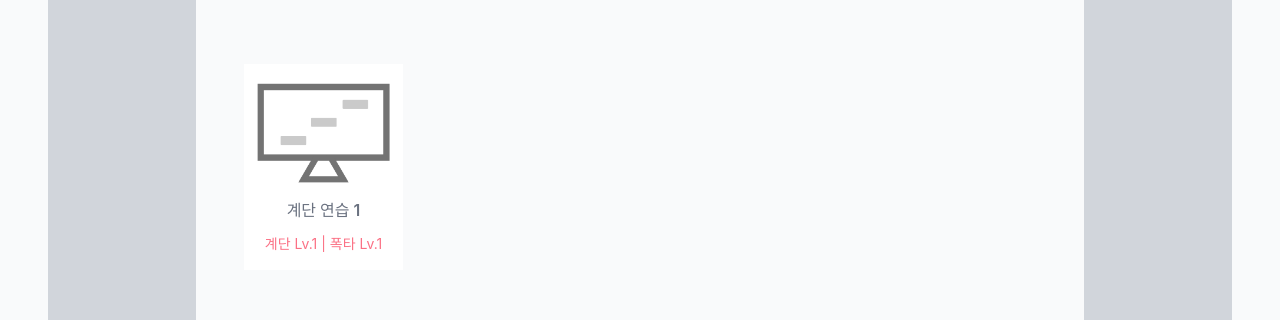
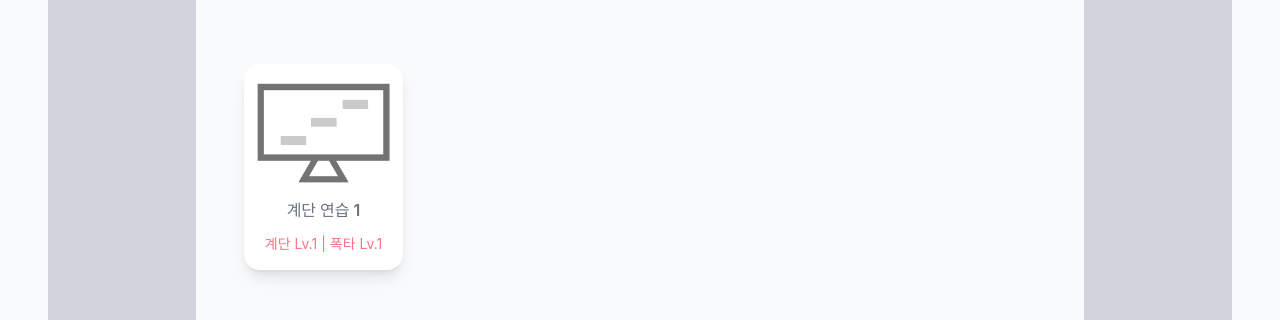
Before and after one commit to rhythm-gamers/rg-front, a Next.js app: page /pattern_practice in a window 1280 px wide. Shown: the part 287-607 px from the top of the page. Built offline with nearby package versions, Linux system fonts and the light colour scheme; a web font is replaced by a local one.

Commit message:
Design: PracticeCard shadow, border radius 추가

```diff
--- a/src/components/moleclues/PracticeCard.tsx
+++ b/src/components/moleclues/PracticeCard.tsx
@@ -17,7 +17,7 @@ const PracticeCard = ({
   return (
     <Link
       href={`/pattern_practice/${practiceId}`}
-      className="flex flex-col items-center w-full py-4 gap-3 bg-white"
+      className="flex flex-col items-center w-full py-4 gap-3 rounded-2xl shadow-lg bg-white"
     >
       <Image
         src={imgSrc}
```
